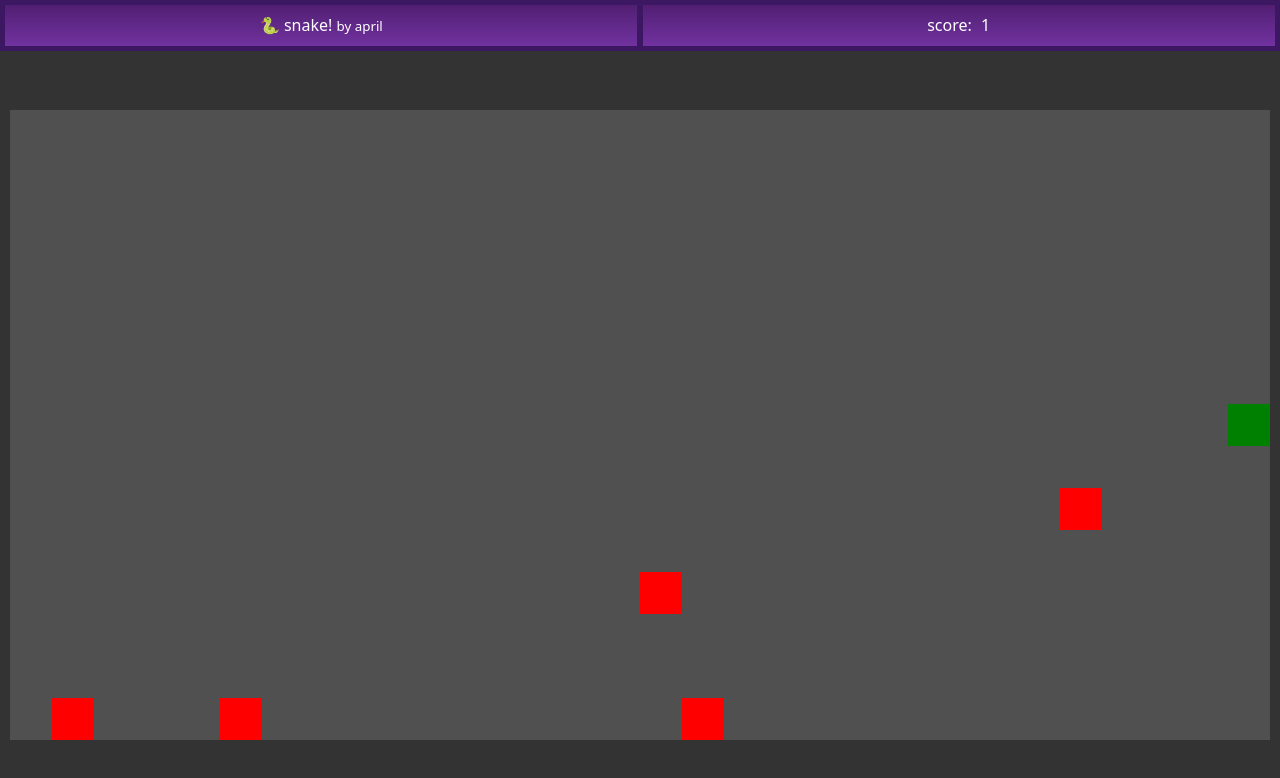
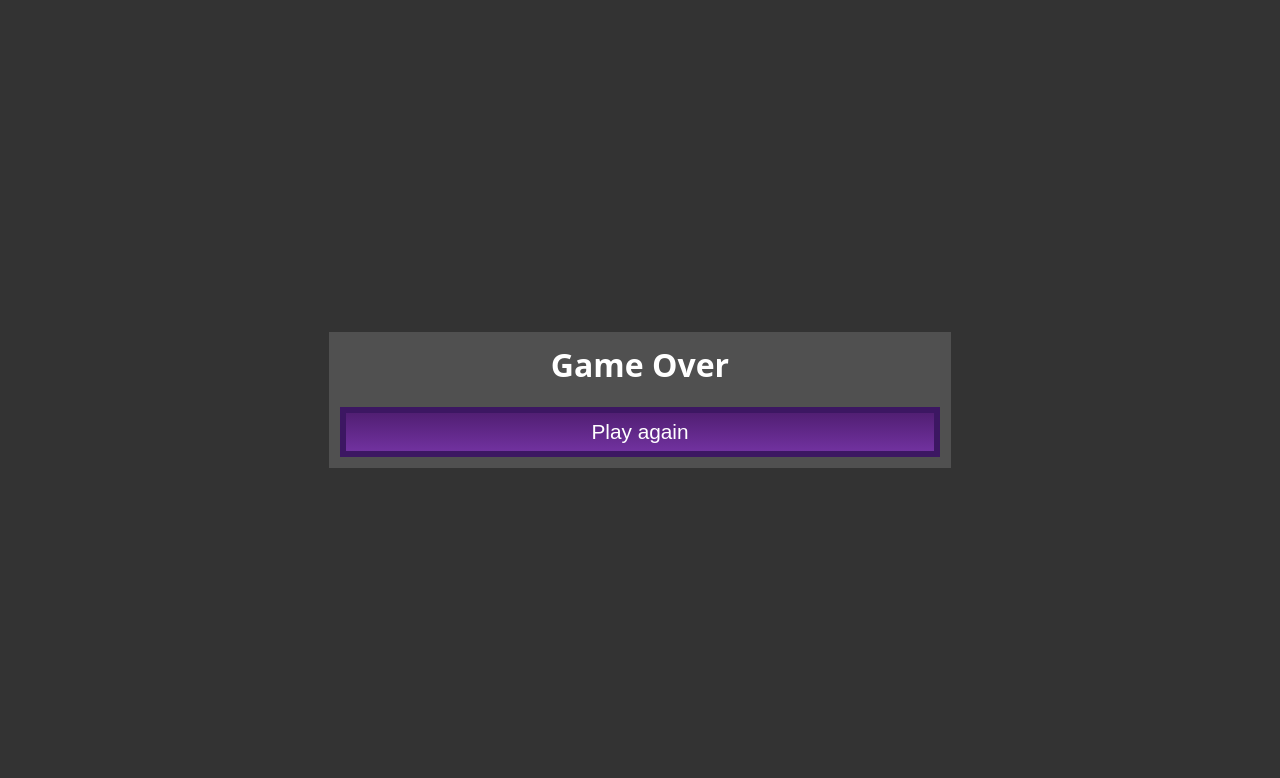
Before and after one commit to april83c/snake, a website with bundled scripts: page packages/frontend-web/public/index.html in a window 1280 px wide. Both pictures are taken after a click on the button "Start". Built offline with nearby package versions, Linux system fonts and the light colour scheme.

Commit message:
frontend-web: Add game over, fix snake head jumping bug
The snake head jumping bug was that if, in render,
the offset was exactly 0, the snake head
would jump around.
This is because I had a really dumb
if statement that made no sense,
but now I did it differently
so that it does make sense.

```diff
--- a/packages/core/src/snake.ts
+++ b/packages/core/src/snake.ts
@@ -9,8 +9,19 @@ export enum SnakeState {
 	DeadByOutOfBounds = 2
 }
 
+export type SnakeStateCallback = (snakeState: SnakeState, snake: Snake) => any | undefined;
+
 export default class Snake {
-	state: SnakeState;
+	private _state: SnakeState;
+	stateCallback: SnakeStateCallback;
+
+	public get state() {
+		return this._state
+	}
+	public set state(newState) {
+		this._state = newState;
+		if (this.stateCallback != undefined) this.stateCallback(newState, this);
+	}
 
 	boardSize: Vector2;
 	apples: Vector2[];
@@ -18,8 +29,10 @@ export default class Snake {
 	snake: Vector2[];
 	snakeVelocity: Vector2;
 
-	constructor(boardSize: Vector2, apples: number = 1) {
-		this.state = SnakeState.Running;
+	// Careful: stateCallback is not called when the state is initially set to SnakeState.Running, so it shouldn't be used like a "on ready"! Instead, the constructor being finished should be used as a "on ready".
+	constructor(boardSize: Vector2, apples: number = 1, stateCallback: SnakeStateCallback) {
+		this._state = SnakeState.Running;
+		this.stateCallback = stateCallback;
 		this.boardSize = boardSize;
 
 		this.snake = [{
--- a/packages/frontend-web/public/index.html
+++ b/packages/frontend-web/public/index.html
@@ -40,8 +40,13 @@
 		</div>
 	</div>
 
-	<div id="page-gameover" style="display: none">
-		Game Over
+	<div id="page-gameover" class="flex flex-col flex-align-center flex-justify-center" style="display: none">
+		<div class="card">
+			<h1 style="text-align: center">Game Over</small></h1>
+			<button id="play-again" class="big-button">
+				Play again
+			</button>
+		</div>
 	</div>
 </body>
 </html>
--- a/packages/frontend-web/src/WebSnake.ts
+++ b/packages/frontend-web/src/WebSnake.ts
@@ -1,4 +1,4 @@
-import Snake, { SnakeState, type Vector2 } from '@april83c/snake';
+import Snake, { SnakeState, type SnakeStateCallback, type Vector2 } from '@april83c/snake';
 
 export enum WebSnakeState {
 	Stopped = 0,
@@ -29,12 +29,12 @@ export default class WebSnake {
 
 	scoreElement: HTMLElement;
 
-	constructor(doc: Document, mainView: HTMLCanvasElement, score: HTMLElement) {
+	constructor(doc: Document, mainView: HTMLCanvasElement, score: HTMLElement, stateCallback: SnakeStateCallback) {
 		this.state = WebSnakeState.Running;
 		this.debugEnabled = false;
 		this.debug = [];
 
-		this.game = new Snake({ x: 30, y: 15 }, 5);
+		this.game = new Snake({ x: 30, y: 15 }, 5, stateCallback);
 		this.previousTickSnakeEnd = this.game.snake[this.game.snake.length - 1];
 		this.previousTickState = this.game.state;
 
@@ -199,7 +199,7 @@ export default class WebSnake {
 		});
 
 		// Move snake end and head smoothly
-		const offset = this.previousTickState == SnakeState.DeadByBody || this.game.state == SnakeState.DeadByOutOfBounds ? 0 : Math.min(Math.max(0, sinceLastTick / this.minimumTickLength), 1);
+		let offset = this.previousTickState == SnakeState.DeadByBody || this.game.state == SnakeState.DeadByOutOfBounds ? 0 : Math.min(Math.max(0, sinceLastTick / this.minimumTickLength), 1);
 		const snakeHead = this.game.snake[0];
 
 		// Snake end
@@ -224,13 +224,9 @@ export default class WebSnake {
 		this.mainViewContext.fillStyle = 'green';
 
 		const headOffset: Vector2 = {
-			x: this.game.snakeVelocity.x * offset,
-			y: this.game.snakeVelocity.y * offset
+			x: this.game.snakeVelocity.x * offset - this.game.snakeVelocity.x,
+			y: this.game.snakeVelocity.y * offset - this.game.snakeVelocity.y
 		}
-		if (headOffset.x > 0) headOffset.x -= 1;
-		else if (headOffset.x < 0) headOffset.x += 1;
-		else if (headOffset.y > 0) headOffset.y -= 1;
-		else if (headOffset.y < 0) headOffset.y += 1;
 
 		this.mainViewContext.fillRect(this.mainViewOffset.x + (snakeHead.x + headOffset.x) * this.mainViewTileSize, this.mainViewOffset.y + (snakeHead.y + headOffset.y) * this.mainViewTileSize, this.mainViewTileSize, this.mainViewTileSize);
 
--- a/packages/frontend-web/src/web.ts
+++ b/packages/frontend-web/src/web.ts
@@ -1,3 +1,4 @@
+import { SnakeState } from '@april83c/snake';
 import WebSnake, { WebSnakeState } from './WebSnake';
 
 function notNull<desired>(v: desired | null) {
@@ -8,6 +9,7 @@ function notNull<desired>(v: desired | null) {
 // Main code
 
 let webSnake: WebSnake;
+let router: Router;
 
 enum Page {
 	Loading = 0,
@@ -44,7 +46,7 @@ class Router {
 }
 
 function main() {
-	const router = new Router();
+	router = new Router();
 
 	// Buttons
 	const startButton = document.querySelector('#page-setup #start');
@@ -52,6 +54,12 @@ function main() {
 	startButton.addEventListener('click', () => {
 		router.go(Page.Game);
 		startSnake();
+	});
+
+	const playAgainButton = document.querySelector('#page-gameover #play-again');
+	if (!(playAgainButton instanceof HTMLButtonElement)) throw new Error('Error getting elements for game over');
+	playAgainButton.addEventListener('click', () => {
+		router.go(Page.Setup);
 	});
 
 	router.go(Page.Setup);
@@ -65,7 +73,11 @@ function startSnake() {
 		&& score instanceof HTMLElement
 	)) throw new Error('Error getting elements for WebSnake');
 
-	webSnake = new WebSnake(document, mainView, score)
+	webSnake = new WebSnake(document, mainView, score, (newState) => {
+		if (newState != SnakeState.Running) {
+			router.go(Page.GameOver);
+		}
+	});
 }
 
 window.onload = main;
```
